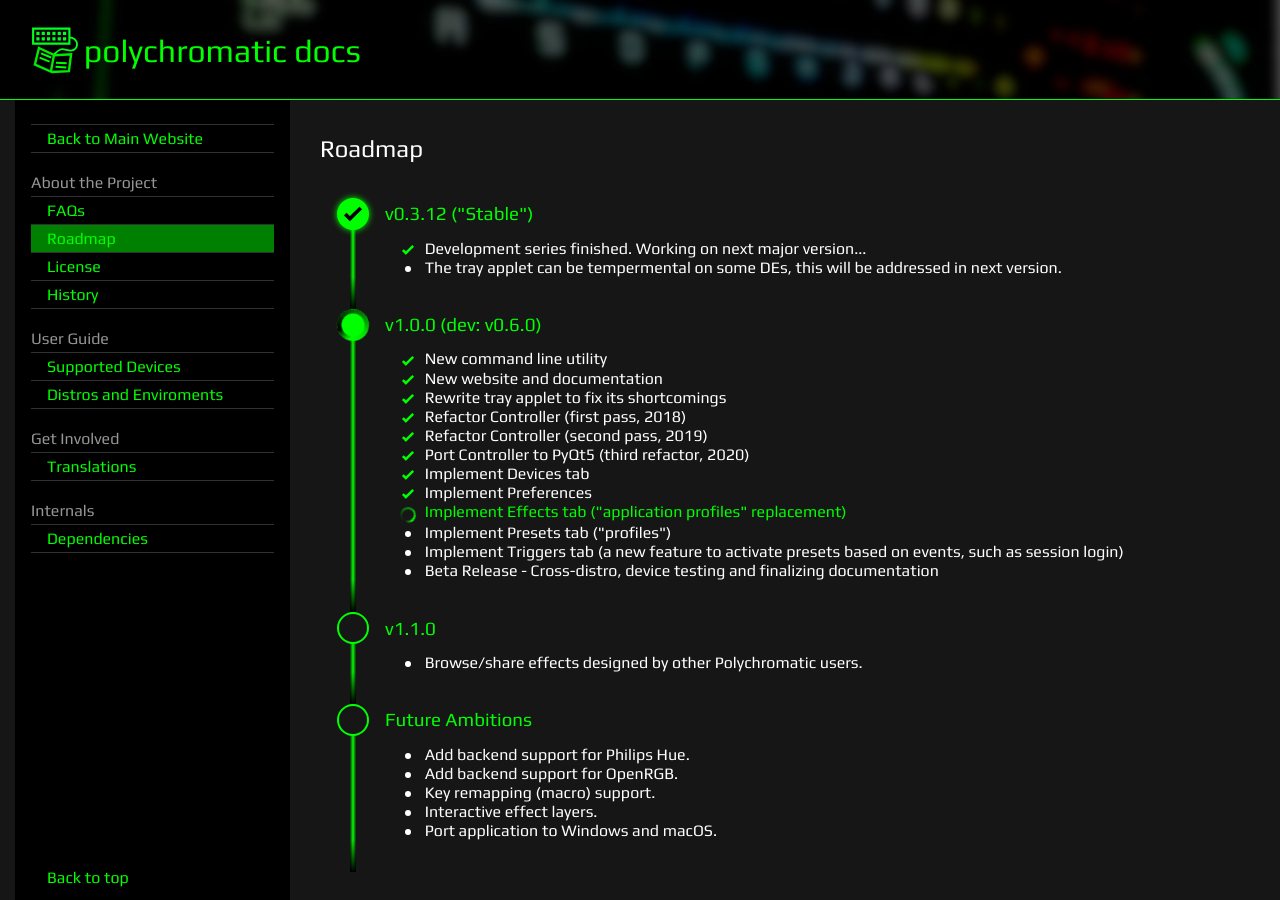
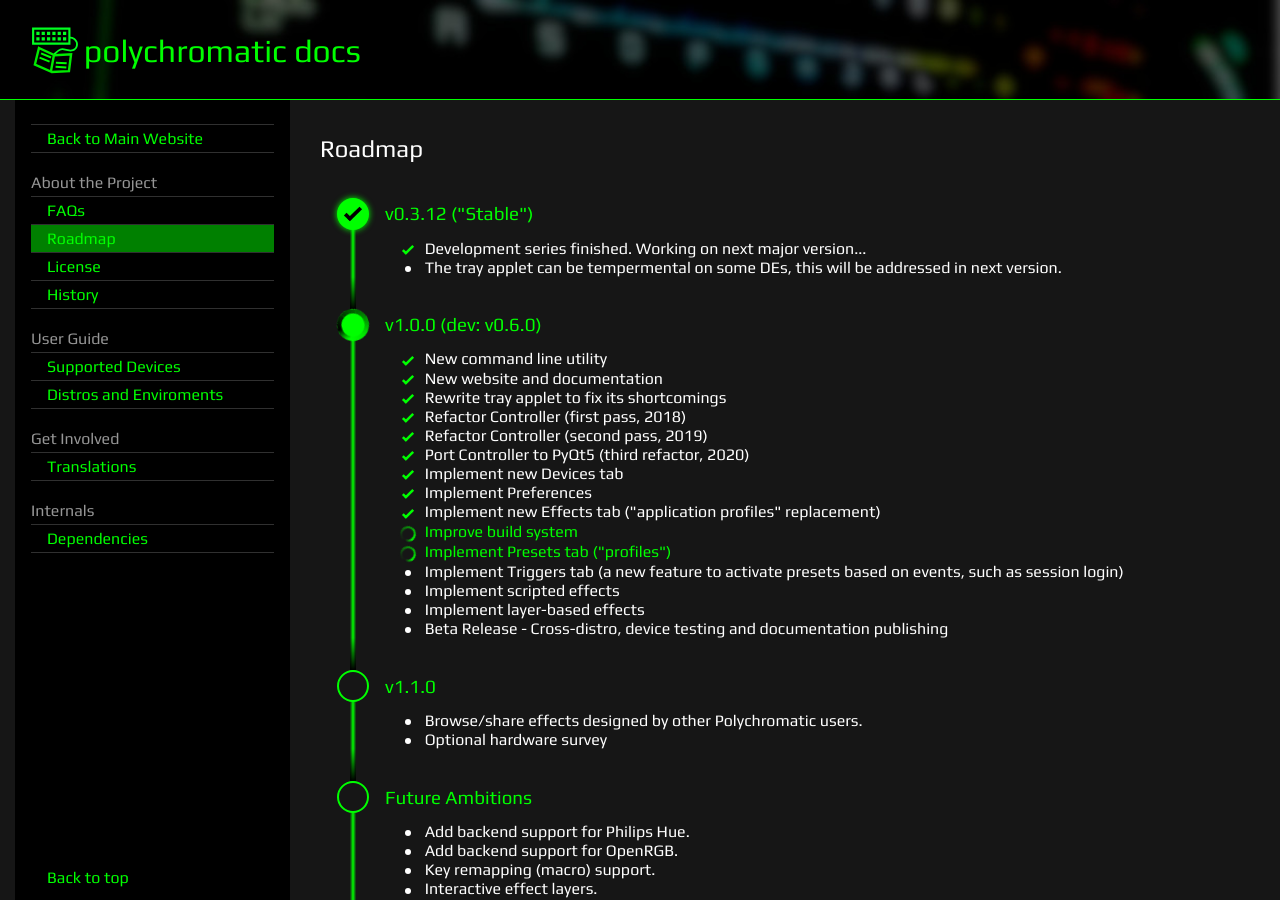
Before and after one commit to polychromatic/polychromatic-docs, a Jekyll site: the page built from pages/roadmap.md, in a window 1280 px wide and 900 px high. Built offline with Jekyll 4.4.1, drawn with Linux system fonts in a browser that asks for light colours.

Commit message:
Update roadmap

```diff
--- a/pages/roadmap.md
+++ b/pages/roadmap.md
@@ -21,14 +21,17 @@ roadmap:
         - Refactor Controller (first pass, 2018)
         - Refactor Controller (second pass, 2019)
         - Port Controller to PyQt5 (third refactor, 2020)
-        - Implement Devices tab
+        - Implement new Devices tab
         - Implement Preferences
+        - Implement new Effects tab ("application profiles" replacement)
       in_progress:
-        - Implement Effects tab ("application profiles" replacement)
+        - Improve build system
+        - Implement Presets tab ("profiles")
       pending:
-        - Implement Presets tab ("profiles")
         - Implement Triggers tab (a new feature to activate presets based on events, such as session login)
-        - Beta Release - Cross-distro, device testing and finalizing documentation
+        - Implement scripted effects
+        - Implement layer-based effects
+        - Beta Release - Cross-distro, device testing and documentation publishing
 
     - name: v1.1.0
       checked: false
@@ -36,6 +39,7 @@ roadmap:
         null
       pending:
         - Browse/share effects designed by other Polychromatic users.
+        - Optional hardware survey
 
     - name: Future Ambitions
       checked: false
```
